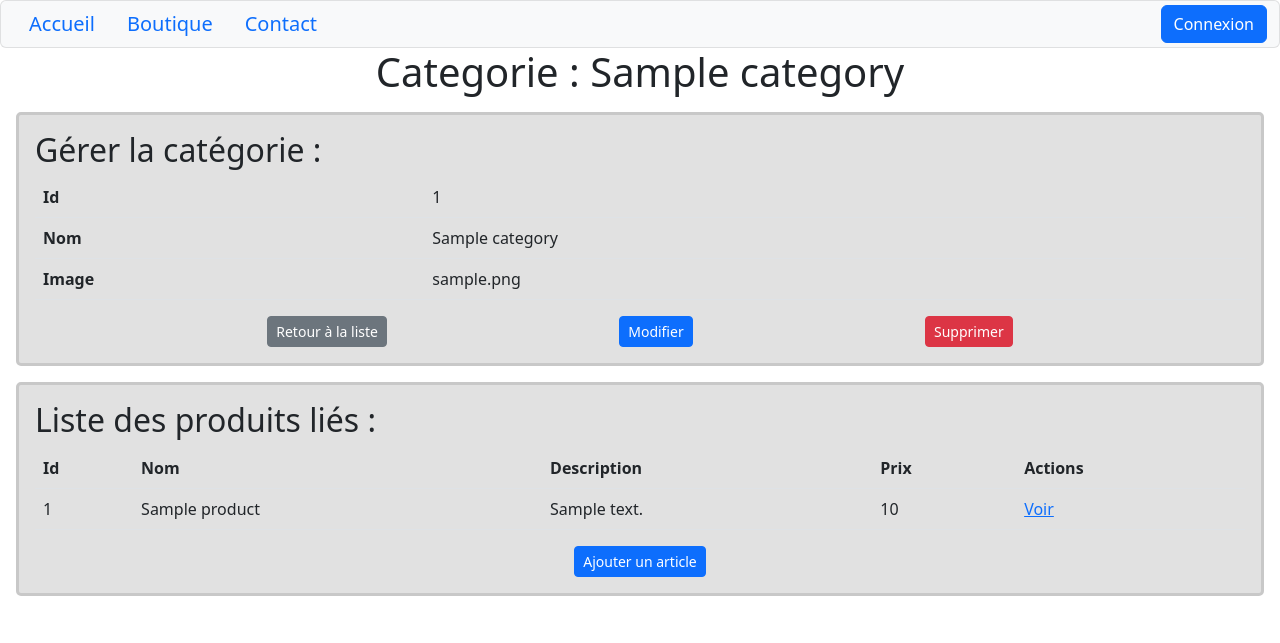
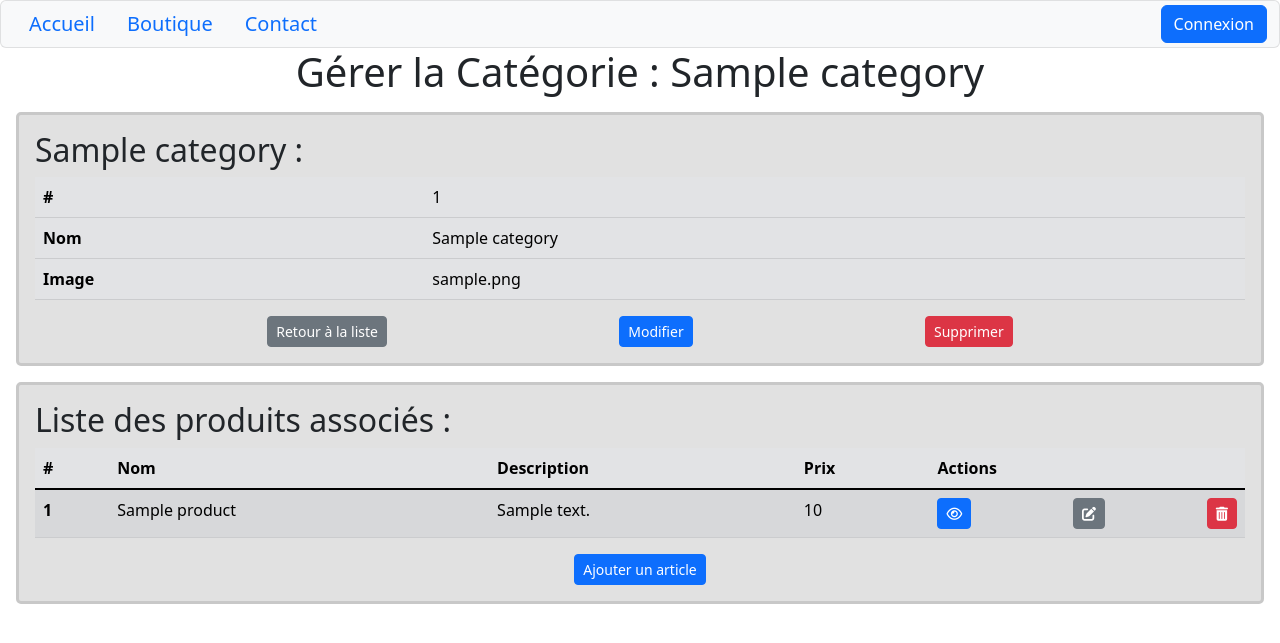
Before and after one commit to LaureDominguez/boutique_v2, a Symfony app: template templates/category/show.html.twig in a window 1280 px wide. Shown: the top 643 px of the page. Run offline with Twig, Linux system fonts and the light colour scheme; the template is opened without the code that fills it: most values are stand-ins (such as "Sample title", 1, 10 or a date in 2020); some libraries are stand-ins or nearby versions.

Commit message:
added more css to admin shop views

```diff
--- a/public/asset/style.css
+++ b/public/asset/style.css
@@ -113,6 +113,14 @@ h1{
     justify-content: space-evenly;
     align-items: center;
     flex-wrap: wrap;
+    margin-top: 1rem;
+}
+
+.groupe-button-pic {
+    display: flex;
+    justify-content: space-between;
+    align-items: center;
+    flex-wrap: wrap;
 }
 
 .add-button{
--- a/templates/category/_form.html.twig
+++ b/templates/category/_form.html.twig
@@ -3,6 +3,5 @@
     <div class="groupe-button-option">
         <a class="btn btn-sm btn-secondary" href="{{ path('app_shop_admin') }}">Retour à la liste</a>
         <button class="btn btn-sm btn-primary">{{ button_label|default('Valider') }}</button>
-        {{ include('category/_delete_form.html.twig') }}
     </div>
 {{ form_end(form) }}
--- a/templates/category/new.html.twig
+++ b/templates/category/new.html.twig
@@ -7,7 +7,4 @@
     <div class="block-category">
         {{ include('category/_form.html.twig') }}
     </div>
-    <div class="groupe-button-option">
-        <a class="btn btn-sm btn-secondary" href="{{ path('app_shop_admin') }}">Retour à la liste</a>
-    </div>
 {% endblock %}
--- a/templates/category/show.html.twig
+++ b/templates/category/show.html.twig
@@ -3,27 +3,26 @@
 {% block title %}Boutique - Admin{% endblock %}
 
 {% block body %}
-    <h1>Categorie : {{ category.name }}</h1>
+    <h1>Gérer la Catégorie : {{ category.name }}</h1>
     <div class="block-category">
-        <h2>Gérer la catégorie :</h2>
+        <h2>{{ category.name }} :</h2>
 
-        <table class="table">
+        <table class="table table-secondary">
             <tbody>
                 <tr>
-                    <th>Id</th>
-                    <td>{{ category.id }}</td>
+                    <th scope="col">#</th>
+                    <td scope="col">{{ category.id }}</td>
                 </tr>
                 <tr>
-                    <th>Nom</th>
-                    <td>{{ category.name }}</td>
+                    <th scope="col">Nom</th>
+                    <td scope="col">{{ category.name }}</td>
                 </tr>
                 <tr>
-                    <th>Image</th>
-                    <td>{{ category.img }}</td>
+                    <th scope="col">Image</th>
+                    <td scope="col">{{ category.img }}</td>
                 </tr>
             </tbody>
         </table>
-
         <div class="groupe-button-option">
             <a class="btn btn-sm btn-secondary" href="{{ path('app_shop_admin') }}">Retour à la liste</a>
 
@@ -34,31 +33,36 @@
     </div>
 
     <div class="block-category">
-        <h2>Liste des produits liés :</h2>
-        <table class="table">
+        <h2>Liste des produits associés :</h2>
+        <table class="table table-secondary table-striped">
             <thead>
                 <tr>
-                    <th>Id</th>
+                    <th>#</th>
                     <th>Nom</th>
                     <th>Description</th>
                     <th>Prix</th>
                     <th>Actions</th>
                 </tr>
             </thead>
-            <tbody>
+            <tbody class="table-group-divider">
             {% for product in products  %}
                 <tr>
-                    <td>{{ product.id }}</td>
+                    <th>{{ product.id }}</td>
                     <td>{{ product.name }}</td>
                     <td>{{ product.description }}</td>
                     <td>{{ product.price }}</td>
-                    <td>
-                        <a href="{{ path('app_product_show', {'id': product.id}) }}">Voir</a>
+                    <td class="groupe-button-pic">
+                        <a class="btn btn-sm btn-primary" href="{{ path('app_product_show', {'id': product.id}) }}"><i class="fa-regular fa-eye" title="voir"></i></i></a>
+                        <a class="btn btn-sm btn-secondary" href="{{ path('app_product_edit', {'id': product.id}) }}"><i class="fa-solid fa-pen-to-square" title="modifier"></i></a>
+                        <form method="post" action="{{ path('app_product_delete', {'id': product.id}) }}" onsubmit="return confirm('Êtes-vous sûr de vouloir supprimer cet article ?');">
+                            <input type="hidden" name="_token" value="{{ csrf_token('delete' ~ product.id) }}">
+                            <button class="btn btn-sm btn-danger"><i class="fa-solid fa-trash-can" title="supprimer"></i></button>
+                        </form>
                     </td>
                 </tr>
             {% else %}
                 <tr>
-                    <td colspan="5">no records found</td>
+                    <td colspan="5">aucun objet trouvé</td>
                 </tr>
             {% endfor %}
             </tbody>
--- a/templates/product/_form.html.twig
+++ b/templates/product/_form.html.twig
@@ -1,4 +1,7 @@
 {{ form_start(form) }}
     {{ form_widget(form) }}
-    <button class="btn btn-sm btn-primary">{{ button_label|default('Valider') }}</button>
+    <div class="groupe-button-option">
+        <a class="btn btn-sm btn-secondary" href="{{ path('app_shop_admin') }}">Retour à la liste</a>
+        <button class="btn btn-sm btn-primary">{{ button_label|default('Valider') }}</button>
+    </div>
 {{ form_end(form) }}
--- a/templates/shop_user/index.html.twig
+++ b/templates/shop_user/index.html.twig
@@ -25,7 +25,7 @@
 
             {% else %}
                 <tr>
-                    <td colspan="5">no records found</td>
+                    <td colspan="5">aucun objet trouvé</td>
                 </tr>
             {% endfor %}
     </div>
```
Also changed, not shown: templates/product/edit.html.twig (+5 -8 lines), templates/product/index.html.twig (+16 -8 lines), templates/product/new.html.twig (+3 -4 lines), templates/product/show.html.twig (+12 -4 lines), templates/shop_admin/index.html.twig (+19 -9 lines).
